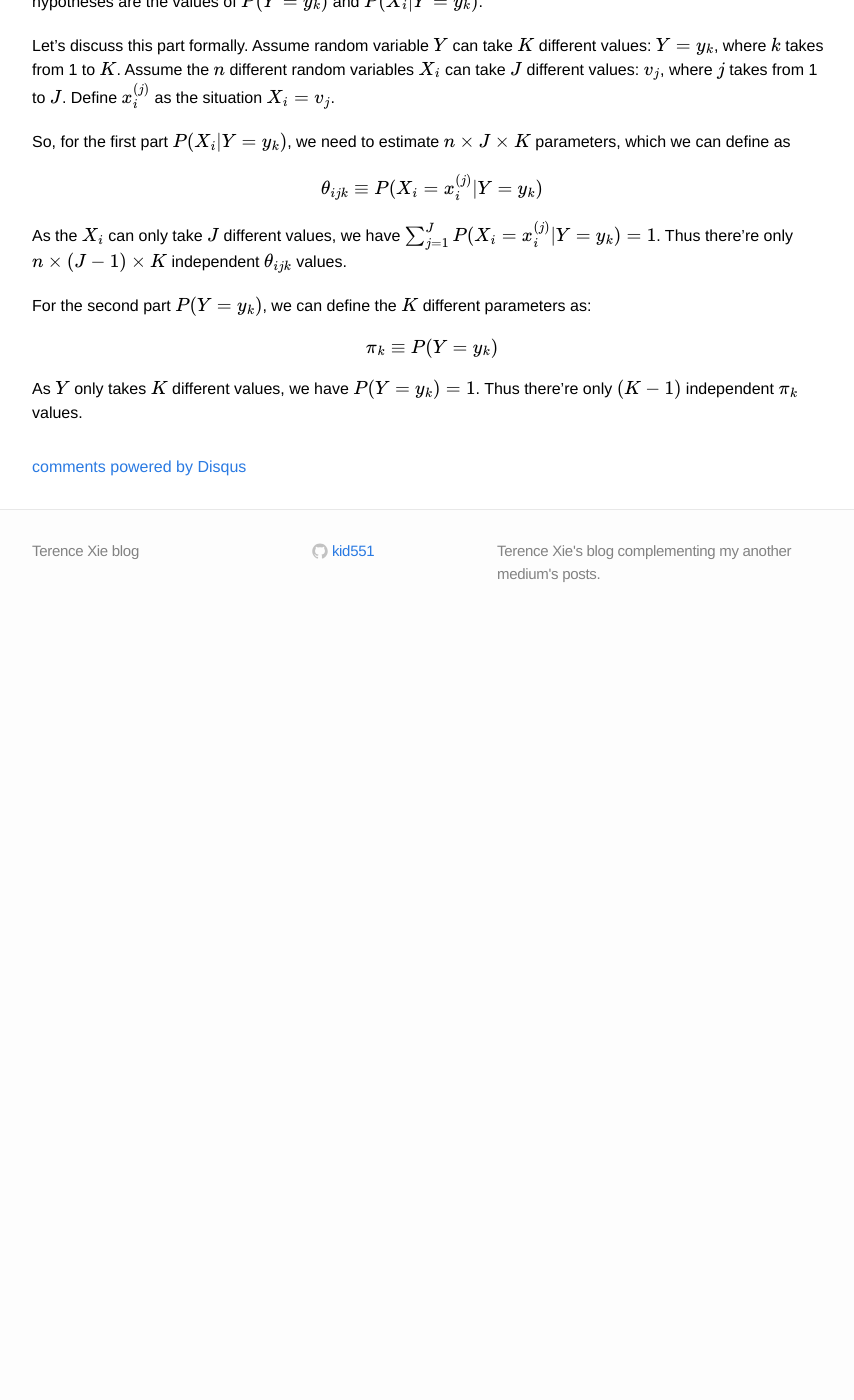
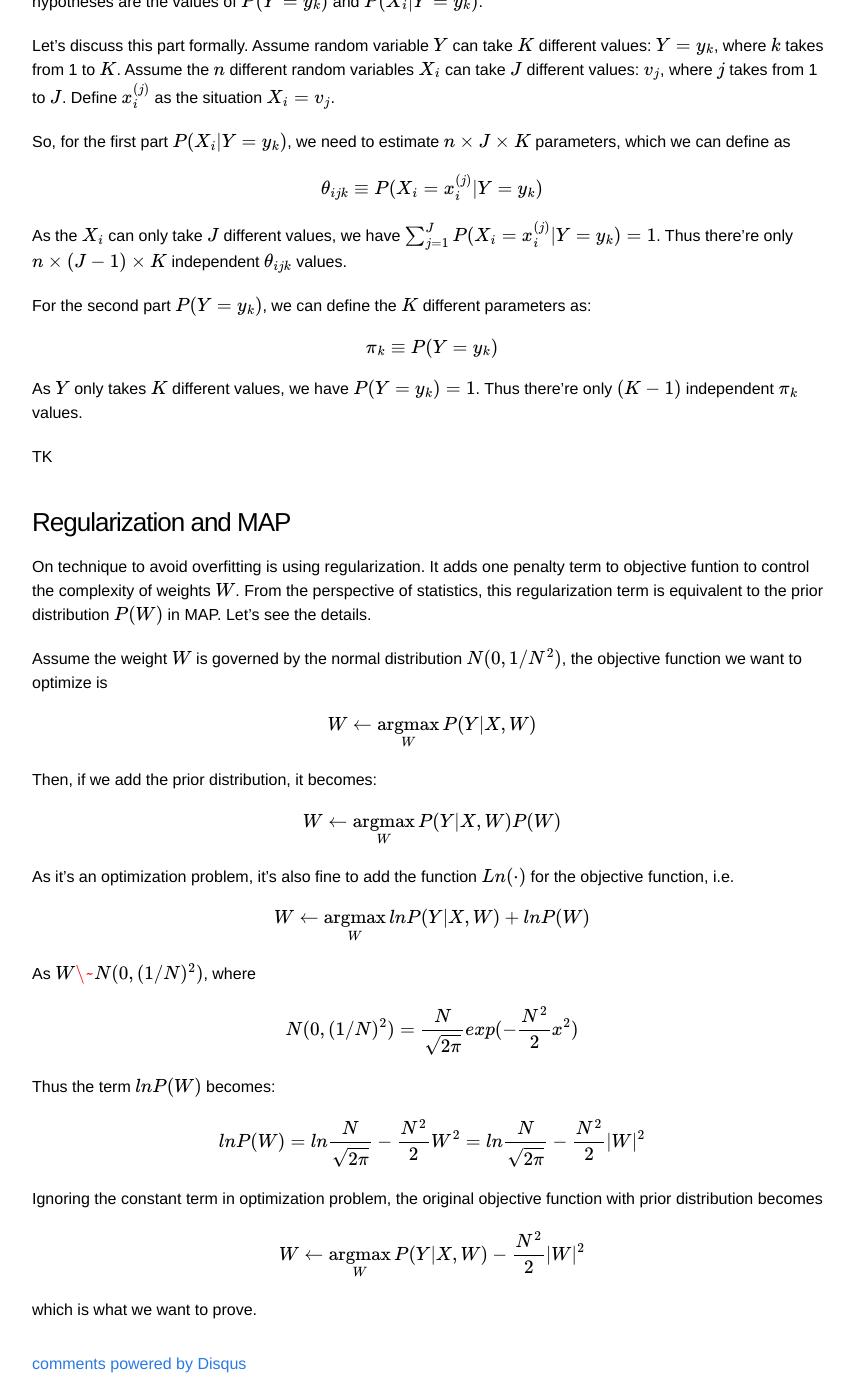
Before and after one commit to kid551/kid551.github.io, a Jekyll site: the page built from _posts/2016-10-25-bayesian-scenario.md, in a window 1280 px wide and 1400 px high, scrolled down 2822 px. Shown: the whole window, without its empty margins (208-1062 px from the left). Built offline with Jekyll 4.4.1, drawn with Linux system fonts in a browser that asks for light colours; formulas are drawn with MathJax 3; comment, search, counter and statistics services are not loaded; before the commit the page ends 3452 px from its top, so only the background shows below that.

Commit message:
Add for bayesian

```diff
--- a/_posts/2016-10-25-bayesian-scenario.md
+++ b/_posts/2016-10-25-bayesian-scenario.md
@@ -91,3 +91,35 @@ For the second part $$P(Y = y_k)$$, we can define the $$K$$ different parameters
 $$\pi_k \equiv P(Y = y_k)$$
 
 As $$Y$$ only takes $$K$$ different values, we have $$P(Y = y_k) = 1$$. Thus there're only $$(K-1)$$ independent $$\pi_k$$ values.
+
+TK
+
+### Regularization and MAP
+
+On technique to avoid overfitting is using regularization. It adds one penalty term to objective funtion to control the complexity of weights $$W$$. From the perspective of statistics, this regularization term is equivalent to the prior distribution $$P(W)$$ in MAP. Let's see the details.
+
+Assume the weight $$W$$ is governed by the normal distribution $$N(0, 1/N^2)$$, the objective function we want to optimize is
+
+$$W \leftarrow \underset{W}{\operatorname{argmax}}P(Y|X, W)$$
+
+Then, if we add the prior distribution, it becomes:
+
+$$W \leftarrow \underset{W}{\operatorname{argmax}}P(Y|X, W)P(W)$$
+
+As it's an optimization problem, it's also fine to add the function $$Ln(\cdot)$$ for the objective function, i.e.
+
+$$W \leftarrow \underset{W}{\operatorname{argmax}} lnP(Y|X, W) + lnP(W)$$
+
+As $$W \~ N(0, (1/N)^2)$$, where
+
+$$ N(0, (1/N)^2) = \frac{N}{\sqrt{2\pi}}exp(-\frac{N^2}{2}x^2)$$
+
+Thus the term $$ln P(W)$$ becomes:
+
+$$ln P(W) = ln\frac{N}{\sqrt{2\pi}}-\frac{N^2}{2}W^2=ln\frac{N}{\sqrt{2\pi}}-\frac{N^2}{2}\lvert W \rvert^2$$
+
+Ignoring the constant term in optimization problem, the original objective function with prior distribution becomes
+
+$$W \leftarrow \underset{W}{\operatorname{argmax}}P(Y|X, W)-\frac{N^2}{2}\lvert W \rvert^2$$
+
+which is what we want to prove.
```
